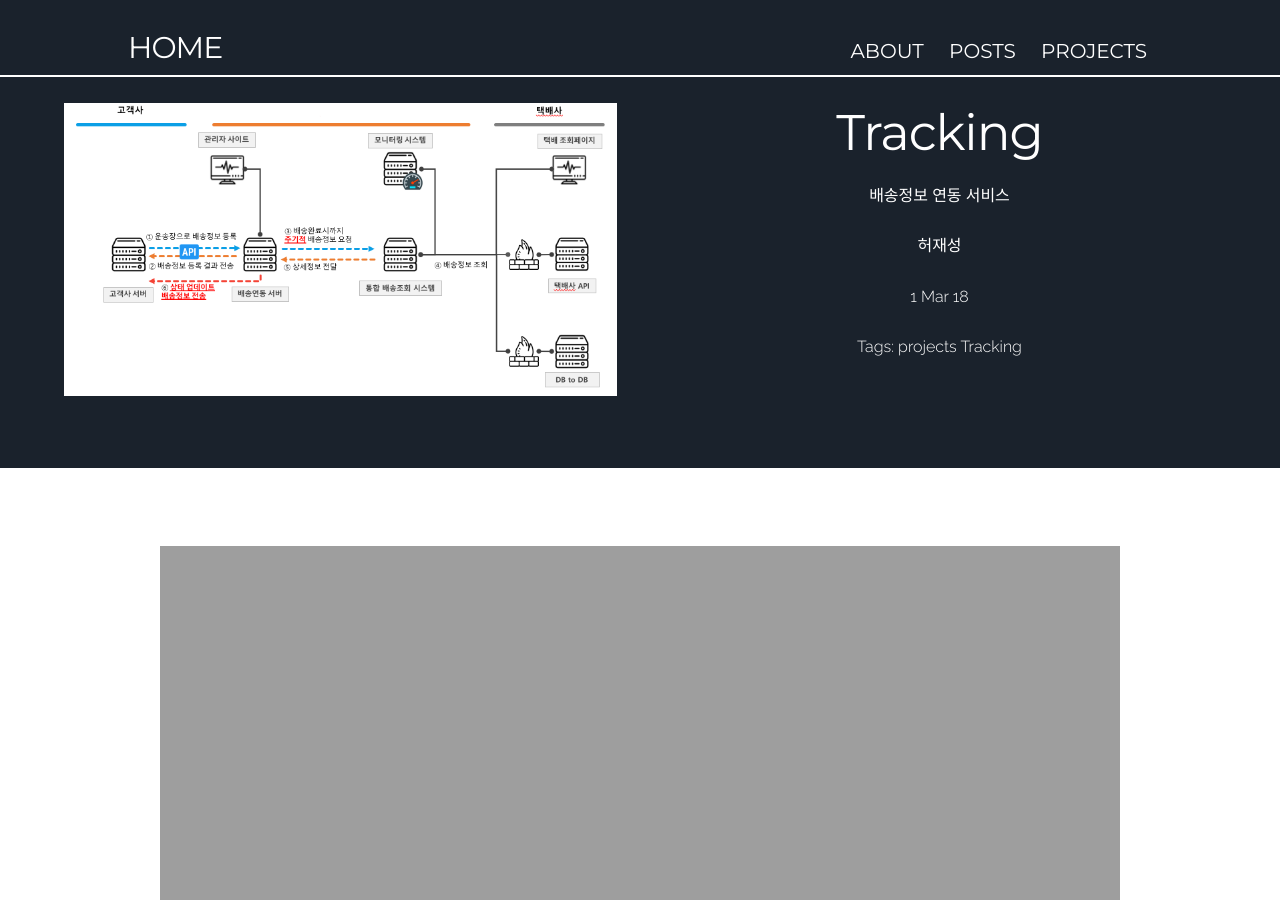
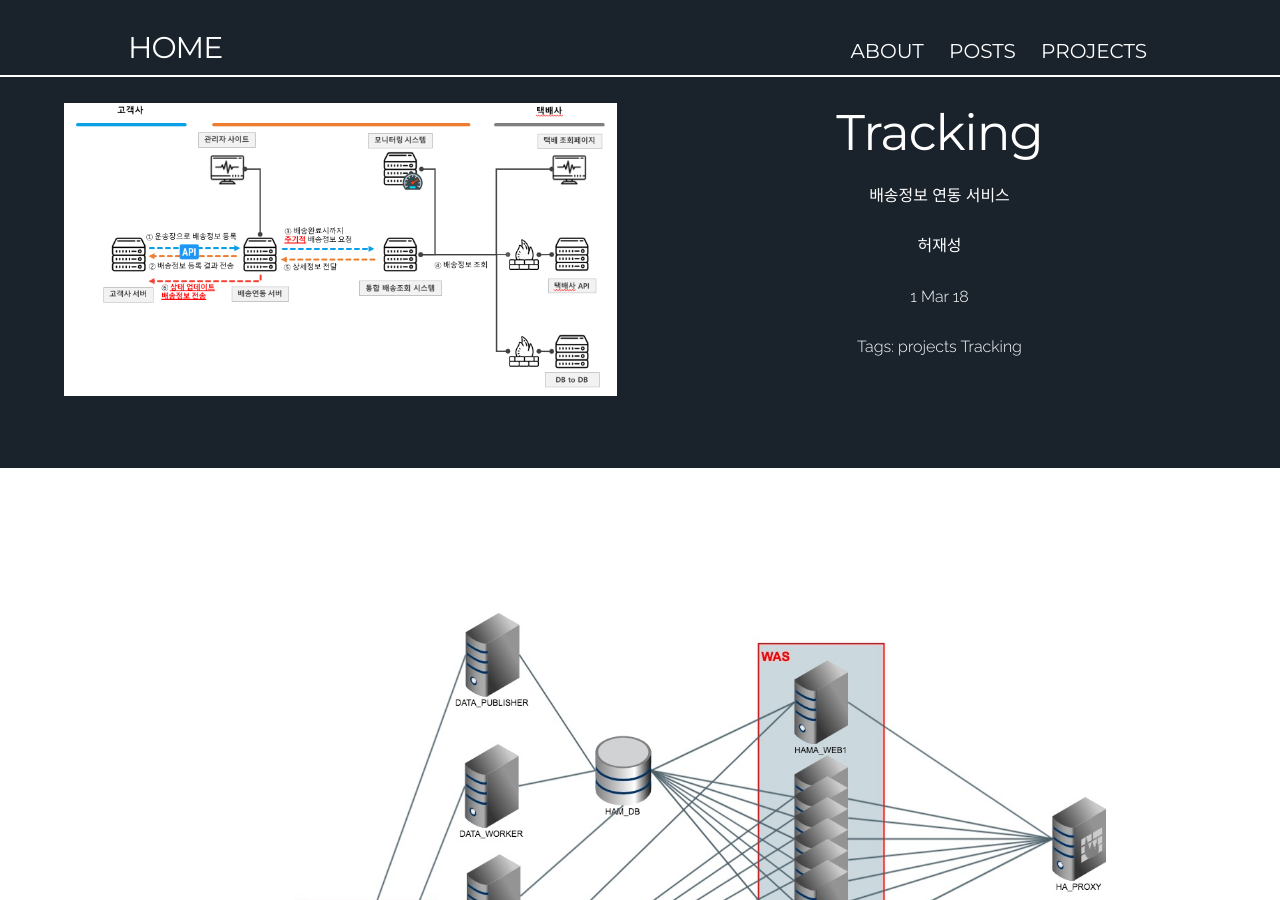
Before and after one commit to bboroccu/bboroccu.github.io, a Jekyll site: the page built from _posts/projects/2018-03-01-tracking.markdown, in a window 1280 px wide and 900 px high. Built offline with Jekyll 4.4.1, drawn with Linux system fonts in a browser that asks for light colours; nearby versions of some CDN libraries.

Commit message:
no message

```diff
--- a/_posts/projects/2018-03-01-tracking.markdown
+++ b/_posts/projects/2018-03-01-tracking.markdown
@@ -16,7 +16,7 @@ image-slider: /assets/img/project-images/slider-images/tracking-slider.png
 ---
 
 <div class="video-container">
-    <img src="http://bboroccu.github.io/assets/img/project-images/hamastruct.png" width="80%"/>
+    <img src="http://bboroccu.github.io/assets/img/project-images/hamastruct.jpg" width="80%"/>
 </div>
 
 Traffic Cop Hero 1000 is a Galaga inspired shooter developed by Brendan Thompson, Griffin Cobb, and Kelsey McCoy for a Transylvania University month long May Term Game Design Class. During the course we learned the basics of game & story design, but all of the actual development was left up to the students. We decided to use Unity because it is free, easy to use, and there are plenty of good tutorials online.
```
Also changed, not shown: assets/img/project-images/monitorstruct.png.
